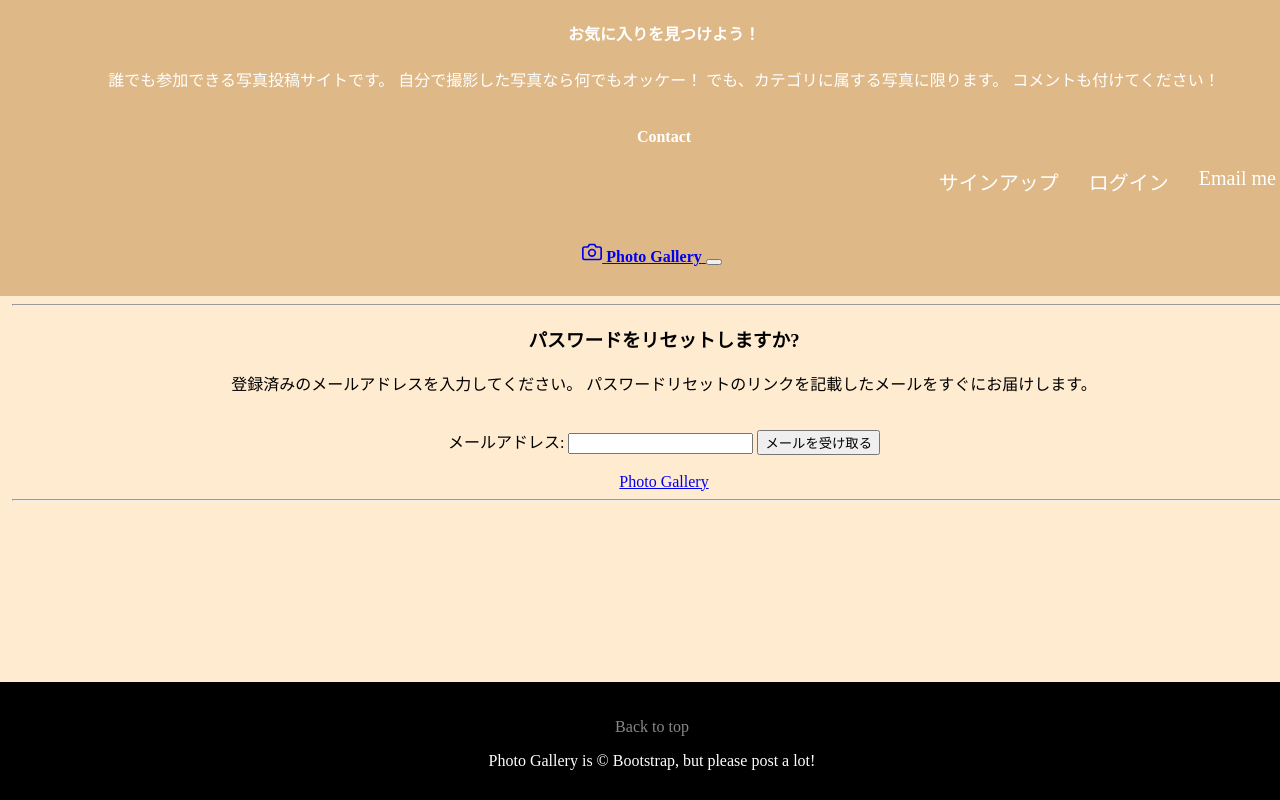
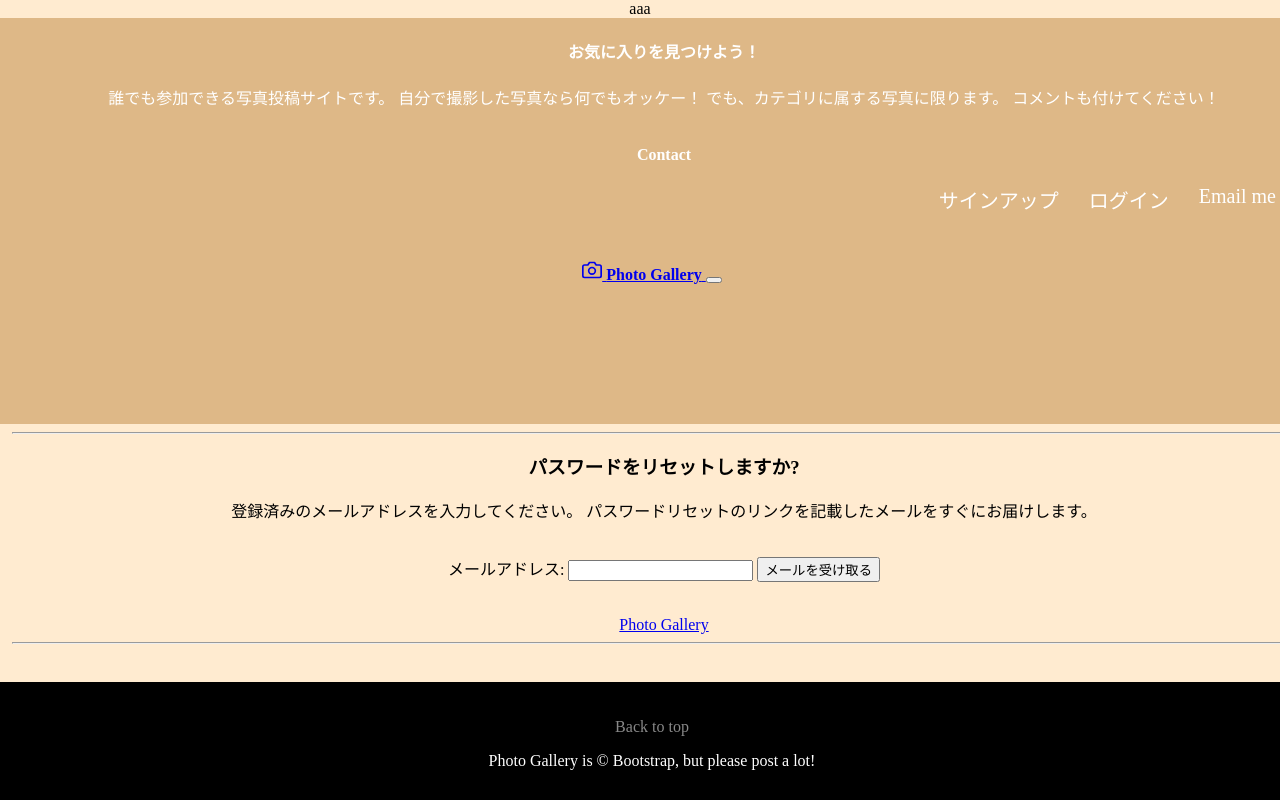
Before and after one commit to haruki2024/photoproject3, a Django app: page /password_reset/ in a window 1280 px wide; the page is wider, and only the part inside the window is pictured. Run offline with Django 4.2, Linux system fonts and the light colour scheme.

Commit message:
modified

```diff
--- a/photo/templates/base.html
+++ b/photo/templates/base.html
@@ -1,3 +1,6 @@
+aaa
+
+
 <!-- 静的ファイルのURLを生成するstaticタグをロードする-->
 {% load static %}
 <!doctype html>
```
